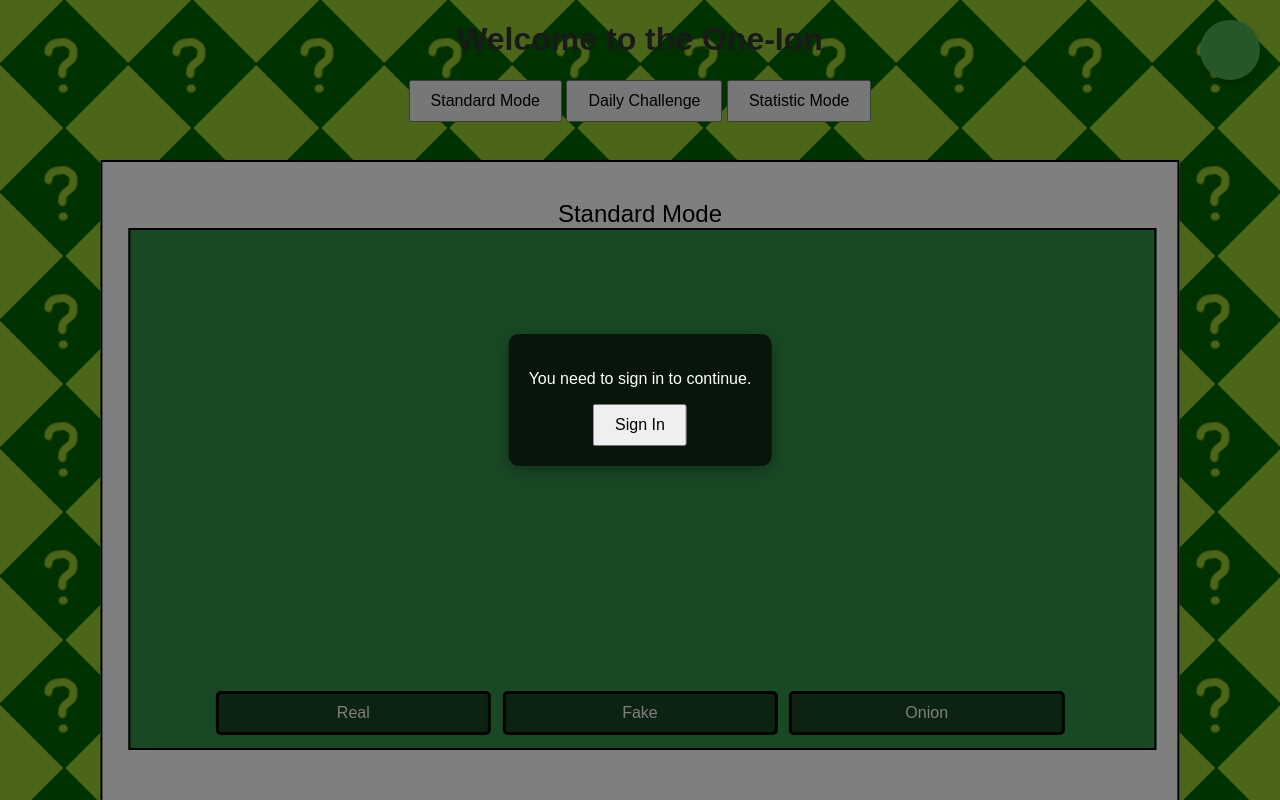
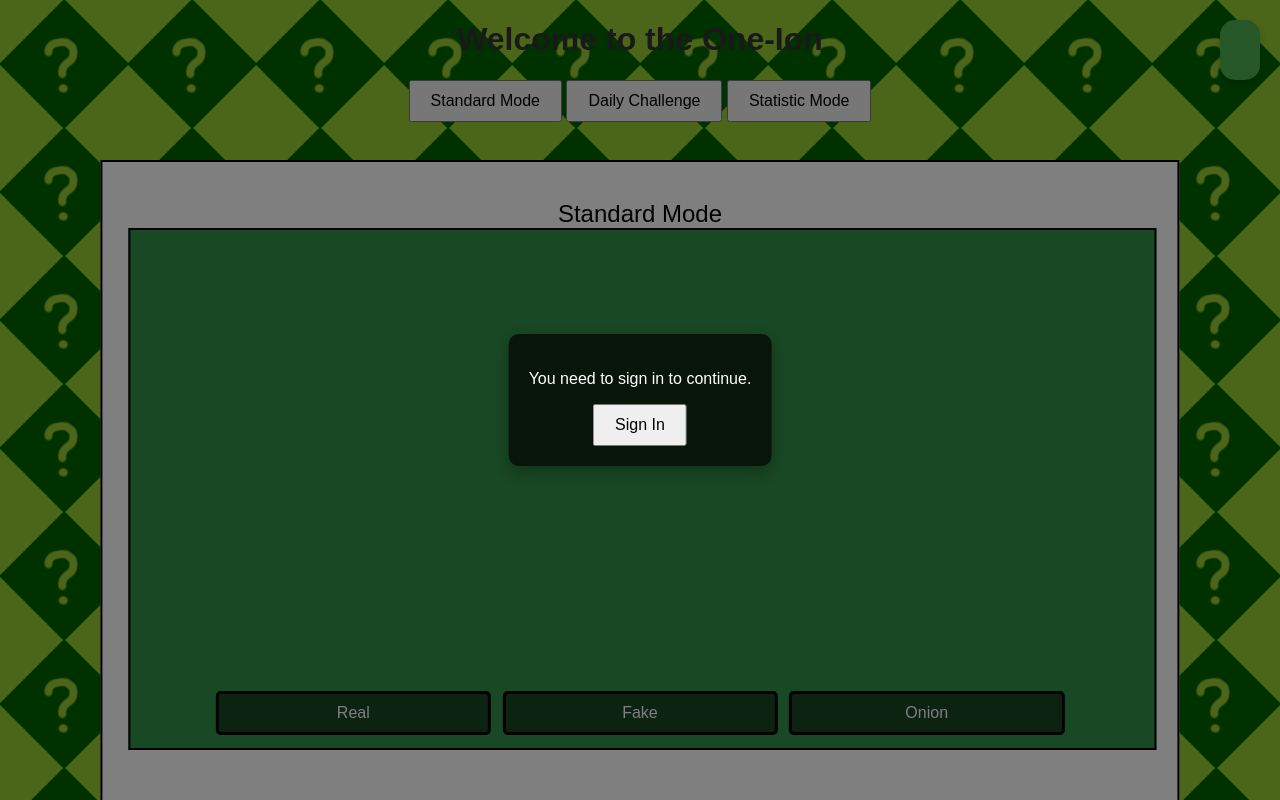
Before and after one commit to sinansensurucu/The-One-ion, a Flask app: page / in a window 1280 px wide. Run offline with Flask 3, Linux system fonts and the light colour scheme; parts of the project's set-up code (start-up, migrations or seed data) failed here and were passed over.

Commit message:
change account button

```diff
--- a/FrontEnd/static/style.css
+++ b/FrontEnd/static/style.css
@@ -30,8 +30,8 @@ button {
   background-color: #4caf50;
   color: white;
   border: none;
-  border-radius: 50%;
-  width: 60px;
+  border-radius: 15px;
+  width: 15 0px;
   height: 60px;
   font-size: 15px;
   display: flex;
--- a/app.py
+++ b/app.py
@@ -47,7 +47,7 @@ def index():
             flash(str(e), "error")
         return redirect(url_for('signin'))
 
-    # return render_template("index.html", article=Article, User=user, logged_in=logged_, inattempted=attempted_log_in)
+    # return render_template("index.html", article=Article, User=user, logged_in=logged_in,attempted=attempted_log_in)
     return render_template("index.html", article=Article, statistic=Statistic,User=user, logged_in=logged_in, attempted=attempted_log_in)
 
 @app.route('/signin', methods=['GET', 'POST'])
@@ -86,8 +86,8 @@ def signin():
             return redirect(url_for('signin'))
         return redirect(url_for('index'))
 
-    #return render_template("signin.html", article=Article, User=user, logged_in=logged_inattempted=attempted_log_in)
-    return render_template("signin.html", article=Article, statistic=Statistic, User=user, logged_in = True, attempted=attempted_log_in)
+    #return render_template("signin.html", article=Article, User=user, logged_in=logged_in, attempted=attempted_log_in)
+    return render_template("signin.html", article=Article, statistic=Statistic, User=user, logged_in = logged_in, attempted=attempted_log_in)
 
 
 @app.route('/button_pressed', methods=['POST'])
```
